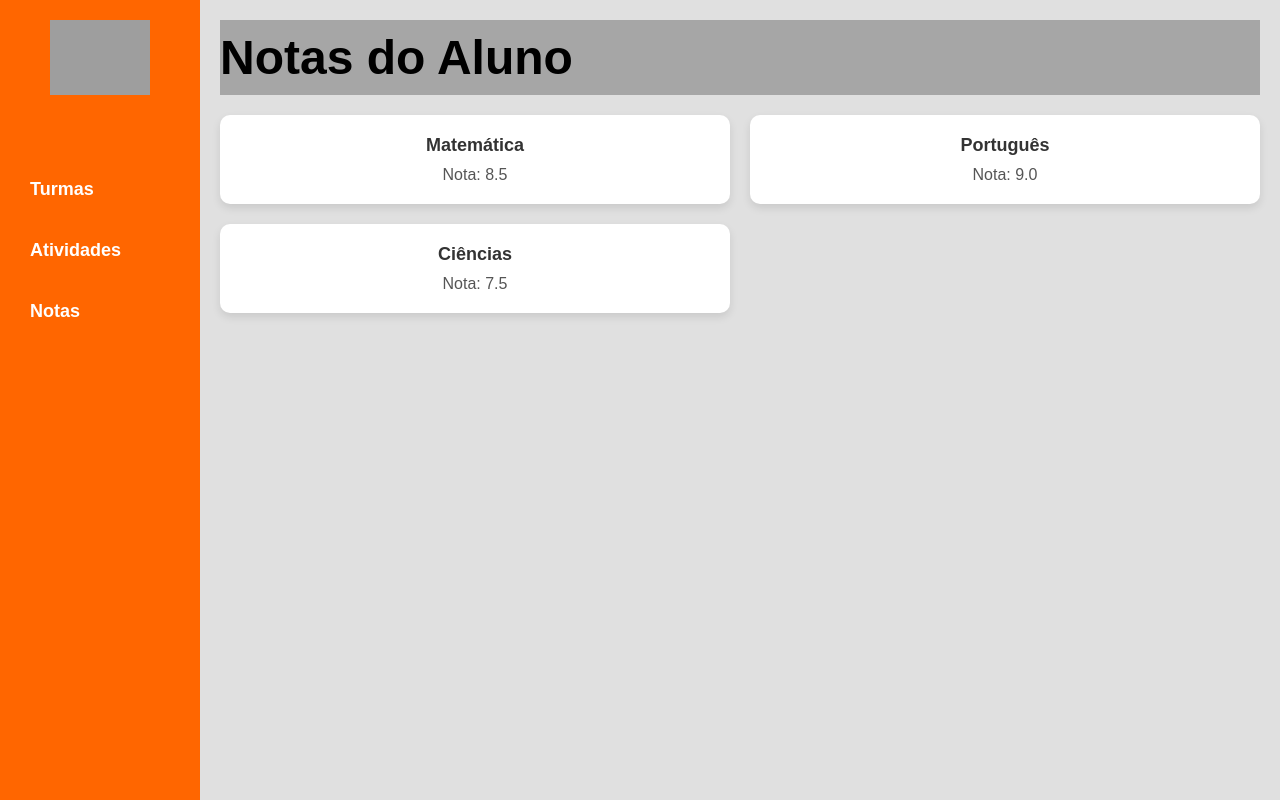
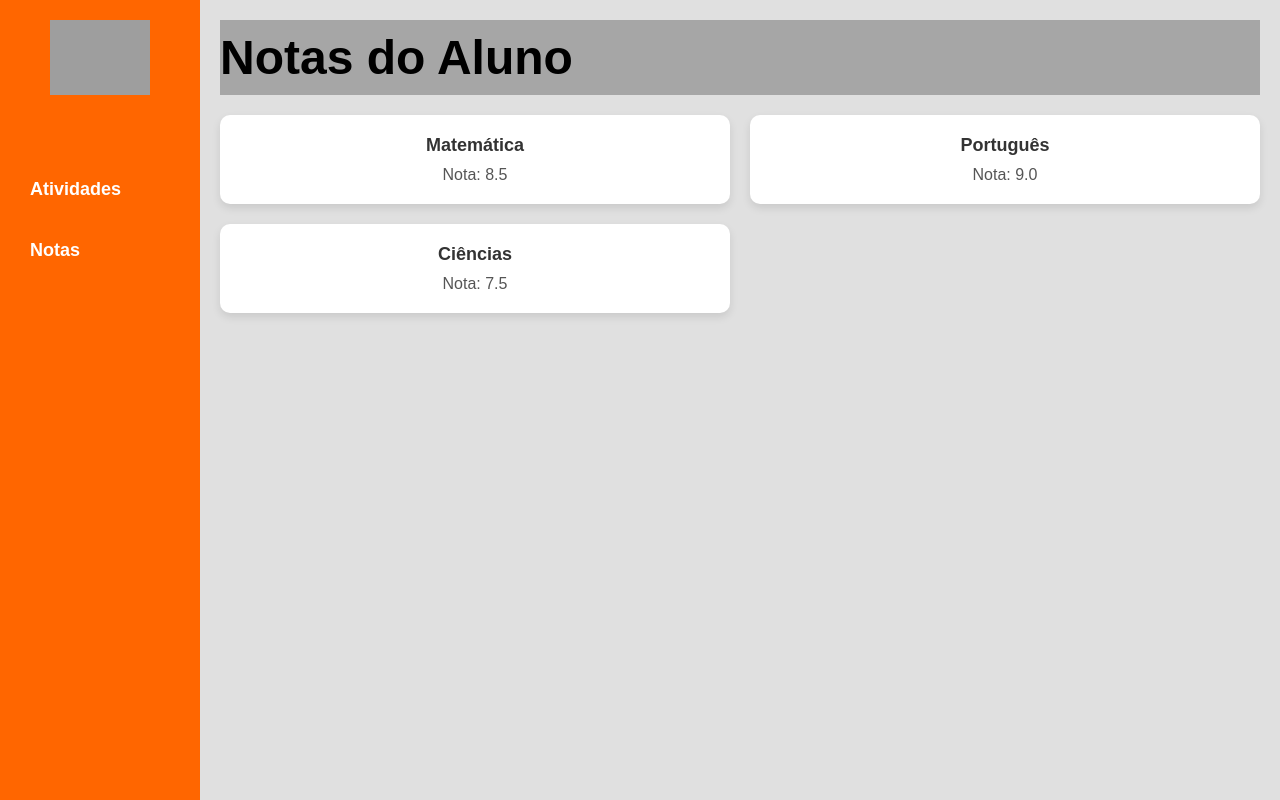
Before and after one commit to cantalusto/RESIDENCIA-PITANG, a React (Create React App) app: page /notas in a window 1280 px wide. Built offline with nearby package versions, Linux system fonts and the light colour scheme; grey boxes are pictures that could not be loaded.

Commit message:
remoção de turmas

```diff
--- a/src/components/Sidebar.js
+++ b/src/components/Sidebar.js
@@ -12,7 +12,6 @@ const Sidebar = () => {
       </div>
       <nav className="menu">
         <ul>
-          <li><Link to="/turmas">Turmas</Link></li>
           <li><Link to="/">Atividades</Link></li> {/* Redireciona para a Home */}
           <li><Link to="/notas">Notas</Link></li>
         </ul>
```
